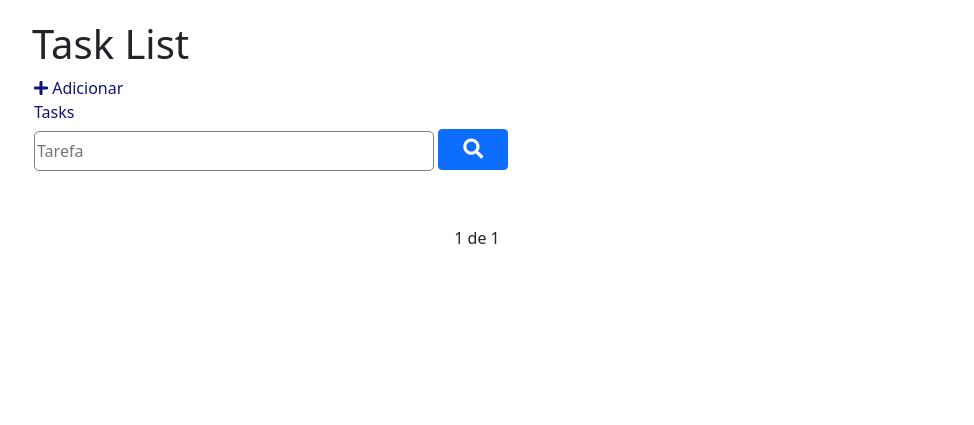
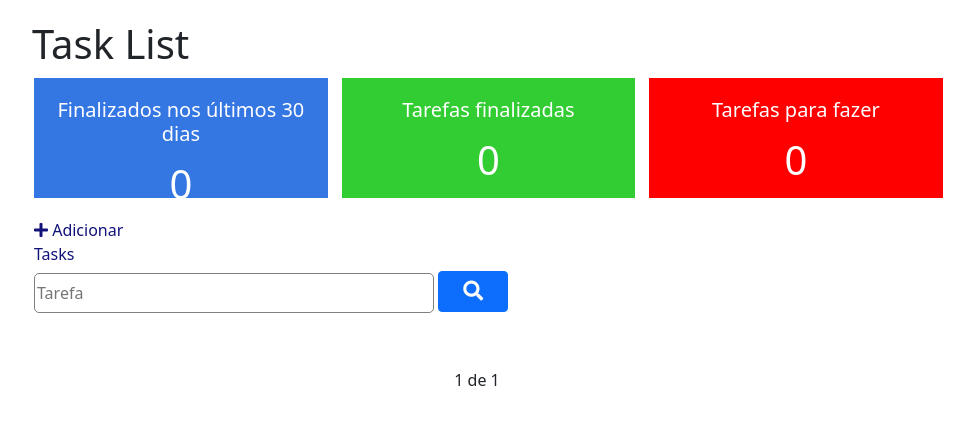
Before and after one commit to josevictorp81/Tasks, a Django app: page / in a window 1280 px wide. Shown: the part 56-481 px from the top of the page, without its empty margins (163-1137 px from the left). Run offline with Django 3.2, Linux system fonts and the light colour scheme; the visitor is signed in with stand-in values (Sample User, id 1); data that the repository does not hold is empty; parts of the project's set-up code (start-up, migrations or seed data) failed here and were passed over; some libraries are stand-ins or nearby versions.

Commit message:
dashboard

```diff
--- a/tasks/core/static/css/sty.css
+++ b/tasks/core/static/css/stylo.css
@@ -35,6 +35,7 @@
 .add-div{
     padding-left: 32px;
     cursor: pointer;
+    margin-top: 10px;
     margin-bottom: 5px;
     color: rgb(18, 18, 123);
 }
@@ -57,6 +58,66 @@
     width: 70px;
 }
 
+/* dashboard */
+.dashboard{
+    padding: 0;
+    width: 100%;
+    display: block;
+    padding-left: 32px;
+    margin-top: 10px;
+}
+
+.dashboard h4{
+    font-size: 20px;
+}
+
+.dashboard span{
+    font-size: 40px;
+    display: block;
+    width: 100%;
+}
+
+.dashboard-box{
+    float: left;
+    background-color: #DFDFDF;
+    color: #FFF;
+    padding: 20px;
+    box-sizing: border-box;
+    height: 120px;
+    width: 32%;
+    text-align: center;
+    margin-bottom: 20px;
+}
+
+.dashboard-box:nth-child(2){
+    margin-left: 1.5%;
+    margin-right: 1.5%;
+}
+
+#dashboard-lastdays{
+    background-color: #3476e2;
+}
+
+#dashboard-done{
+    background-color: limegreen;
+}
+
+#dashboard-doing{
+    background-color: red;
+}
+
+/* filtro */
+.filter-div{
+    margin-bottom: 25px;
+    padding: 0;
+}
+
+#filter{
+    display: inline-block;
+    width: 200px;
+    margin-left: 10px;
+}
+
 .list-div .search-div{
     padding-left: 32px;
 }
@@ -75,6 +136,7 @@
     list-style: none;
     font-size: 20px;
     height: 50px;
+    padding: 0 15px;
     padding-top: 10px;
     border-bottom: 1px solid #ccc;
 }
--- a/tasks/core/static/js/script.js
+++ /dev/null
@@ -1,15 +0,0 @@
-$(document).ready(function(){
-    var deleteBtn = $('.delete-btn');
-
-    $(deleteBtn).on('click', function(e){
-        e.preventDefault();
-
-        var delLink = $(this).attr('href');
-        var result = confirm('Quer deletar esta tarefa?');
-
-        if(result){
-            window.location.href = delLink;
-        }
-    });
-
-});
--- a/tasks/core/templates/base.html
+++ b/tasks/core/templates/base.html
@@ -9,7 +9,7 @@
     <!-- CSS only -->
     <link href="https://cdn.jsdelivr.net/npm/bootstrap@5.0.0-beta2/dist/css/bootstrap.min.css" rel="stylesheet" integrity="sha384-BmbxuPwQa2lc/FVzBcNJ7UAyJxM6wuqIj61tLrc4wSX0szH/Ev+nYRRuWlolflfl" crossorigin="anonymous">
     <link rel="stylesheet" href="https://pro.fontawesome.com/releases/v5.10.0/css/all.css" integrity="sha384-AYmEC3Yw5cVb3ZcuHtOA93w35dYTsvhLPVnYs9eStHfGJvOvKxVfELGroGkvsg+p" crossorigin="anonymous"/>
-    <link rel="stylesheet" href="{% static 'css/sty.css' %}">
+    <link rel="stylesheet" href="{% static 'css/stylo.css' %}">
 </head>
 <body>
     <div class="container">
--- a/tasks/core/templates/task/list.html
+++ b/tasks/core/templates/task/list.html
@@ -5,6 +5,20 @@
 {% block content %}
     <div class="offset-1 col-10 list-div">
         <h1>Task List</h1>
+        <div class="container dashboard">
+            <div class="col-4 dashboard-box" id="dashboard-lastdays">
+                <h4>Finalizados nos últimos 30 dias</h4>
+                <span>{{ task_done_recently }}</span>
+            </div>
+            <div class="col-4 dashboard-box" id="dashboard-done">
+                <h4>Tarefas finalizadas</h4>
+                <span>{{ task_done }}</span>
+            </div>
+            <div class="col-4 dashboard-box" id="dashboard-doing">
+                <h4>Tarefas para fazer</h4>
+                <span>{{ task_doing }}</span>
+            </div>
+        </div>
         <a href="{% url 'newTask' %}" id="add-link">
             <div class="col-2 add-div">
                 <i class="fas fa-plus"></i> Adicionar Tasks
@@ -16,6 +30,16 @@
                 <button class="btn btn-primary" type="submit" id="submit"><i class="fas fa-search"></i></button>
             </form>
         </div>
+        <!--div class="col-9 search-div">
+            <div class="col-6 filter-div">
+                <span>Filtrar por:</span> fazer o filtrom
+                <select name="filter" id="filter" class="form-control">
+                    <option value="">Escolha uma opção</option>
+                    <option value="Doing">Tarefas concluídas</option>
+                    <option value="Done">Tarefas a fazer</option>
+                </select>
+            </div>
+        </div-->
         {% for t in task %}
             <ul class="taks-list">
                 {% if t.done == 'Doing' %}
--- a/tasks/core/views.py
+++ b/tasks/core/views.py
@@ -1,6 +1,7 @@
 from django.shortcuts import render, get_object_or_404, redirect
 from django.core.paginator import Paginator
 from django.contrib.auth.decorators import login_required
+import datetime
 
 from .models import Task
 from .forms import TaskModelForm
@@ -9,11 +10,17 @@ from .forms import TaskModelForm
 @login_required
 def taskList(request):
     search = request.GET.get('search')
+    task_done_recently = Task.objects.filter(done='Done', updated__gt=datetime.datetime.now()-datetime.timedelta(days=30), user=request.user).count()
+    task_done = Task.objects.filter(done='Done', user=request.user).count()
+    task_doing = Task.objects.filter(done='Doing', user=request.user).count()
+    #filter = request.GET.get('filter')
     if search:
         task = Task.objects.filter(title__icontains=search, user=request.user)
+    #elif filter:
+        #task = Task.objects.filter(done=filter, user=request.user)
     else:
         task_list = Task.objects.all().order_by('-created').filter(user=request.user)
-        paginator = Paginator(task_list, 5)
+        paginator = Paginator(task_list, 4)
 
         page = request.GET.get('page')
 
@@ -21,6 +28,9 @@ def taskList(request):
 
     data = {
         'task': task,
+        'task_done_recently': task_done_recently,
+        'task_done': task_done,
+        'task_doing': task_doing,
     }
     return render(request, 'task/list.html', data)
 
```
